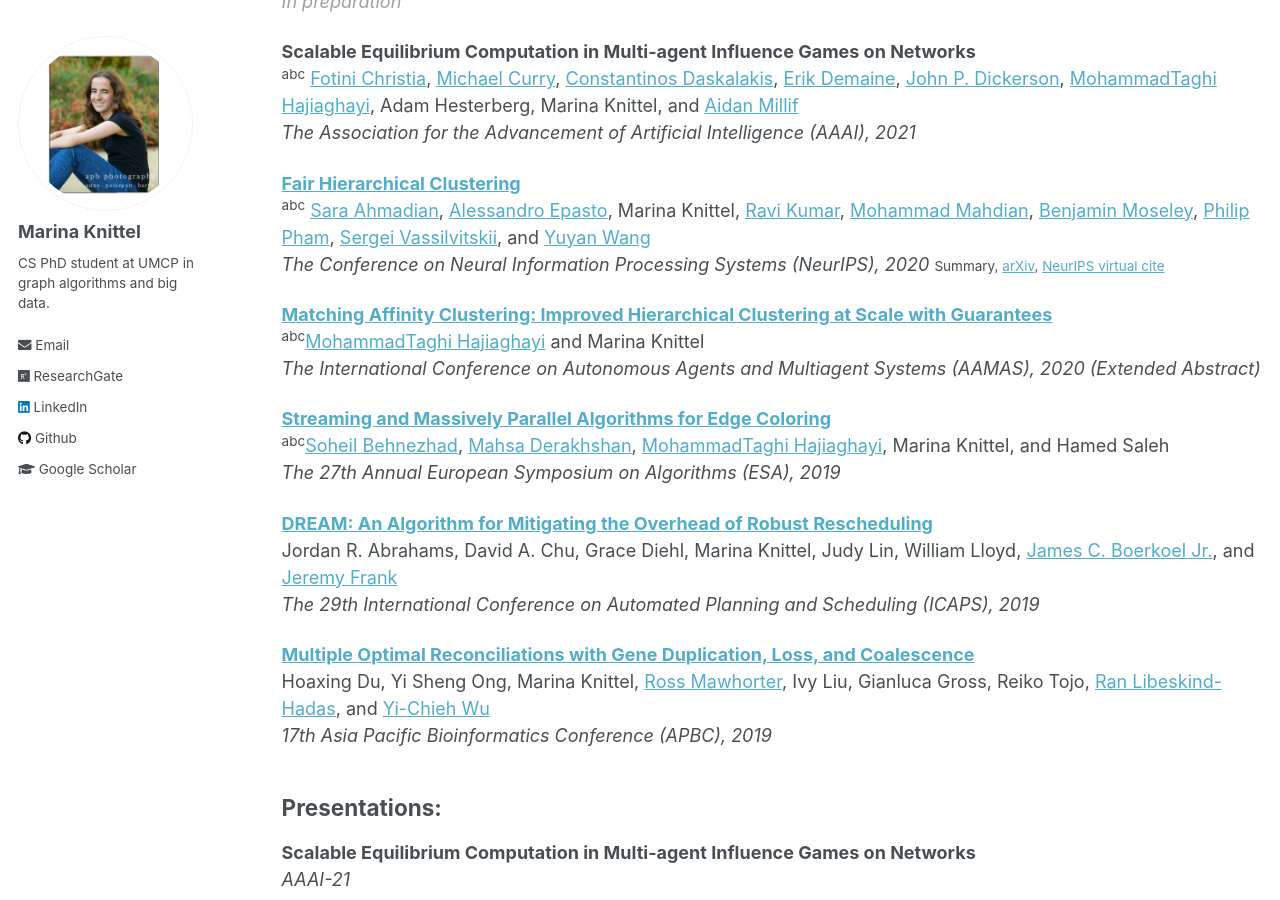
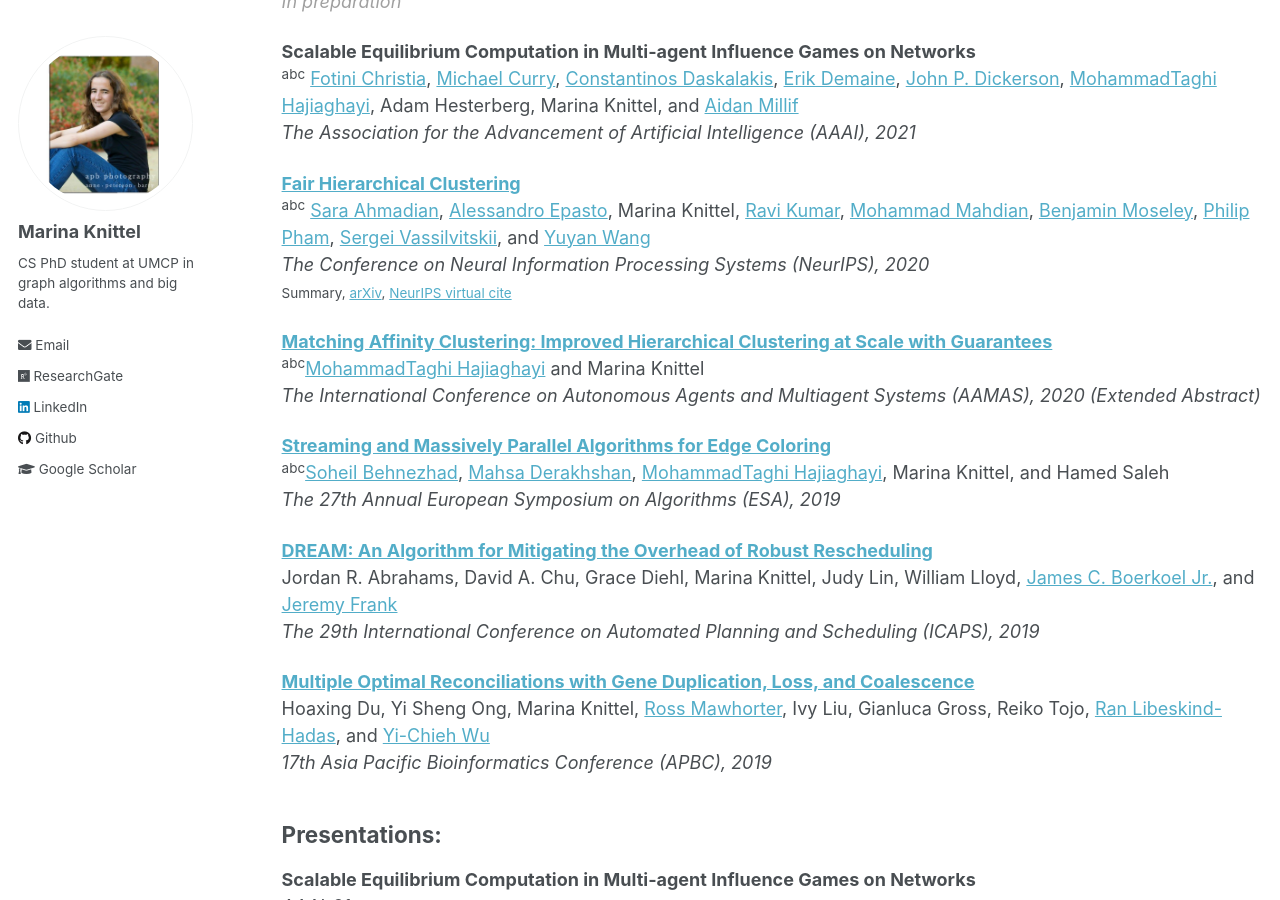
Before and after one commit to mknittel/mknittel.github.io, a Jekyll site: the page built from _pages/publications.md, in a window 1280 px wide and 900 px high, scrolled down 583 px. Built offline with Jekyll 4.4.1, drawn with Linux system fonts in a browser that asks for light colours.

```diff
--- a/_pages/publications.md
+++ b/_pages/publications.md
@@ -23,11 +23,11 @@ Marina Knittel, Samuel Dooley, and [John P. Dickerson](http://jpdickerson.com/)<
 
 **Scalable Equilibrium Computation in Multi-agent Influence Games on Networks**<br/>
 <sup>abc</sup> [Fotini Christia](http://fotini.mit.edu/), [Michael Curry](http://www.cs.umd.edu/~curry/), [Constantinos Daskalakis](http://people.csail.mit.edu/costis/), [Erik Demaine](http://erikdemaine.org/), [John P. Dickerson](http://jpdickerson.com/), [MohammadTaghi Hajiaghayi](https://www.cs.umd.edu/~hajiagha/), Adam Hesterberg, Marina Knittel, and [Aidan Millif](https://www.aidanmilliff.com/)<br/>
-*The Association for the Advancement of Artificial Intelligence (AAAI), 2021*<br/>
+*The Association for the Advancement of Artificial Intelligence (AAAI), 2021*
 
 **[Fair Hierarchical Clustering](https://mknittel.github.io/publications/Ahmadian-et-al-NeurIPS-2020)**<br/>
 <sup>abc</sup> [Sara Ahmadian](https://research.google/people/106920/), [Alessandro Epasto](https://epasto.org/), Marina Knittel, [Ravi Kumar](https://sites.google.com/site/ravik53/), [Mohammad Mahdian](https://research.google/people/MohammadMahdian/), [Benjamin Moseley](http://www.andrew.cmu.edu/user/moseleyb/), [Philip Pham](https://research.google/people/PhilipPham/), [Sergei Vassilvitskii](http://theory.stanford.edu/~sergei/), and [Yuyan Wang](wang-yuyan.github.io)<br/>
-*The Conference on Neural Information Processing Systems (NeurIPS), 2020*
+*The Conference on Neural Information Processing Systems (NeurIPS), 2020*<br/>
 <small>Summary, [arXiv](https://arxiv.org/abs/2006.10221), [NeurIPS virtual cite](https://neurips.cc/virtual/2020/protected/poster_f10f2da9a238b746d2bac55759915f0d.html)</small>
 
 **[Matching Affinity Clustering: Improved Hierarchical Clustering at Scale with Guarantees](http://www.ifaamas.org/Proceedings/aamas2020/pdfs/p1864.pdf)**<br/>
```
